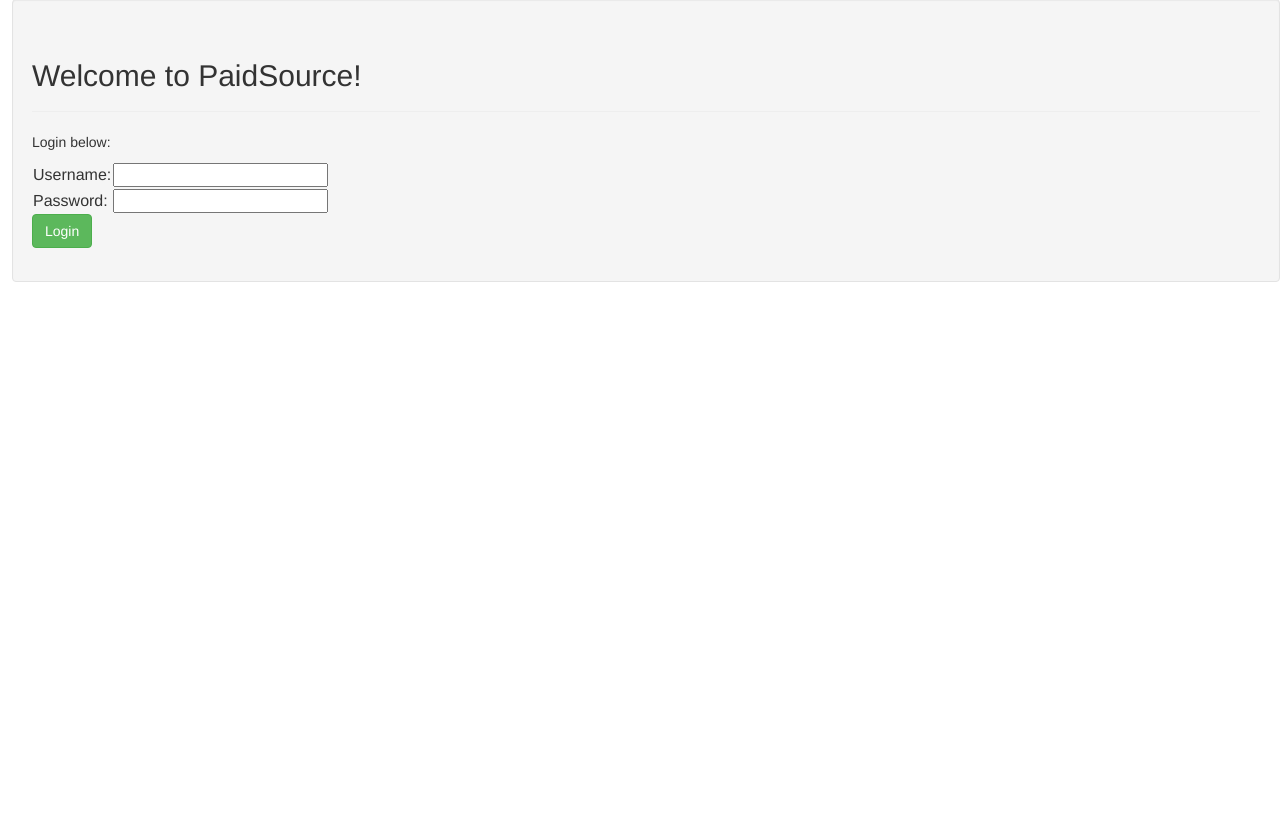
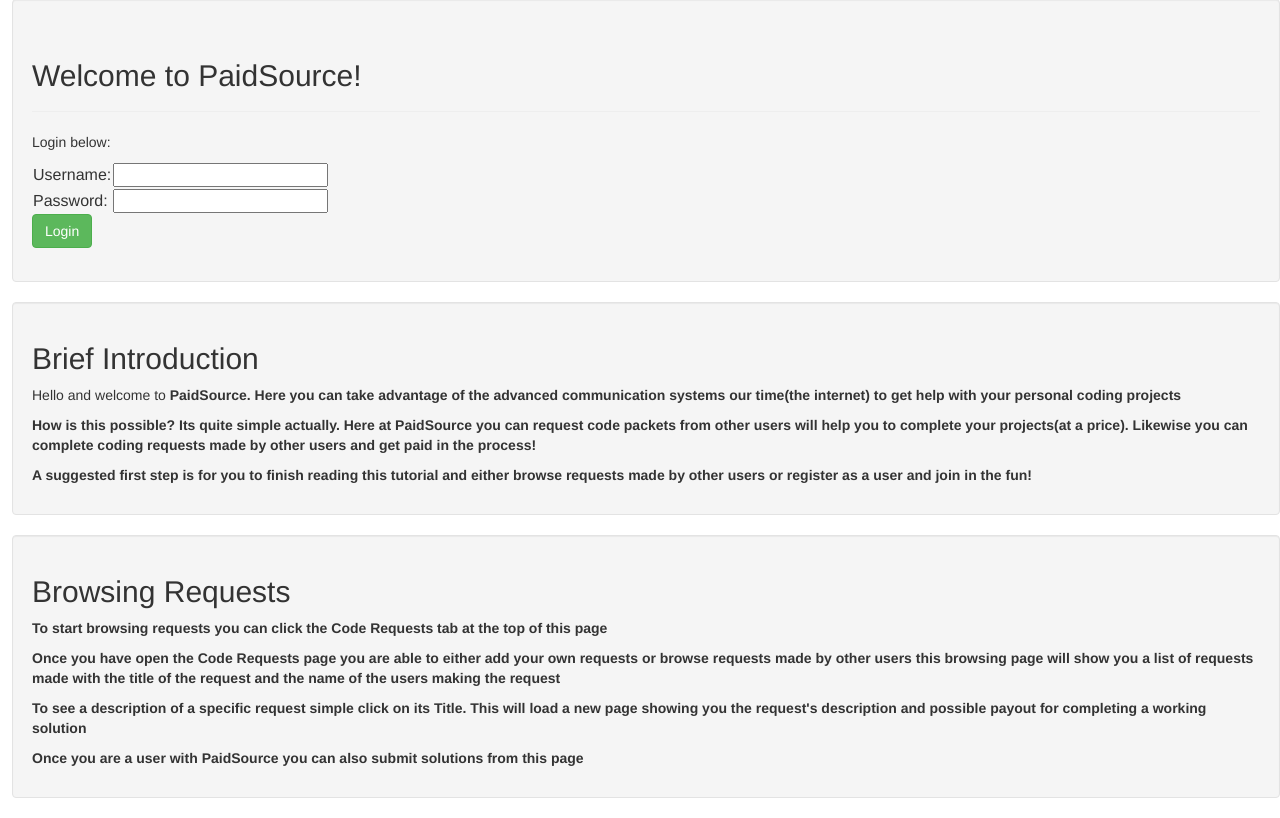
Before and after one commit to chipperdrew/CSCI445_Final_Project, a PHP site: page / in a window 1280 px wide. Shown: the part 43-861 px from the top of the page. Before the commit the page ends 325 px from the top, so only its background shows below. Run offline with PHP 8.4, Linux system fonts and the light colour scheme.

Commit message:
homepage descriptions

```diff
--- a/index.php
+++ b/index.php
@@ -28,10 +28,6 @@
 		echo '<div class="page-header">';
 		echo "<h2>Welcome to PaidSource!";
 
-
-		echo '<div class ="well">';
-		echo "TODO: show requests";
-		echo "</div>";
 		echo "</div>";
 
 		} else {
@@ -54,12 +50,37 @@
 			</table>
 			<button class="btn btn-success" action="submit">Login</button>
 		</form>';
+
 		echo "</div>";
+
+
 	}
 ?>
 
 
 		<!-- //Brief Overview -->
+		<div class="well">
+			<h2>Brief Introduction</h2>
+			<p>Hello and welcome to <strong>PaidSource. Here you can take advantage of the advanced communication systems
+			our time(the internet) to get help with your personal coding projects</p>
+			<p>How is this possible? Its quite simple actually. Here at <strong>PaidSource</strong> you can request code packets from other users
+			will help you to complete your projects(at a price). Likewise you can complete coding requests made by other users and get paid in the process!</p>
+			<p>A suggested first step is for you to finish reading this tutorial and either browse requests made by other users or register as a user and
+			join in the fun!</p>
+		</div>
+
+
+		<!-- How to browse requests -->
+		<div class ="well">
+			<h2>Browsing Requests</h2>
+			<p>To start browsing requests you can click the <strong>Code Requests</strong> tab at the top of this page</p>
+			<p>Once you have open the Code Requests page you are able to either add your own requests or browse requests
+			made by other users this browsing page will show you a list of requests made with the title of the request
+			and the name of the users making the request</p>
+			<p>To see a description of a specific request simple click on its Title. This will load a new page showing you the request's description
+			and possible payout for completing a working solution</p>
+			<p>Once you are a user with <strong>PaidSource</strong> you can also submit solutions from this page</p>
+		</div>
 
 
 		<!-- //How to add a request -->
@@ -69,7 +90,6 @@
 		<!-- How to look at your own requests -->
 
 
-		<!-- How to browse requests -->
 
 		<!-- When you are finished click the logout button and get money get paid -->
 
```
